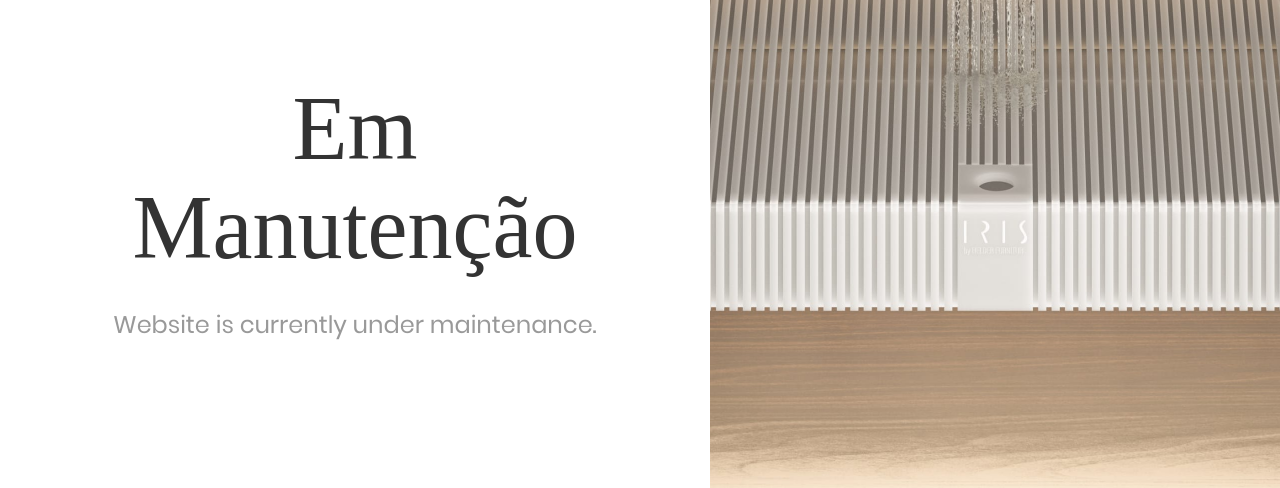
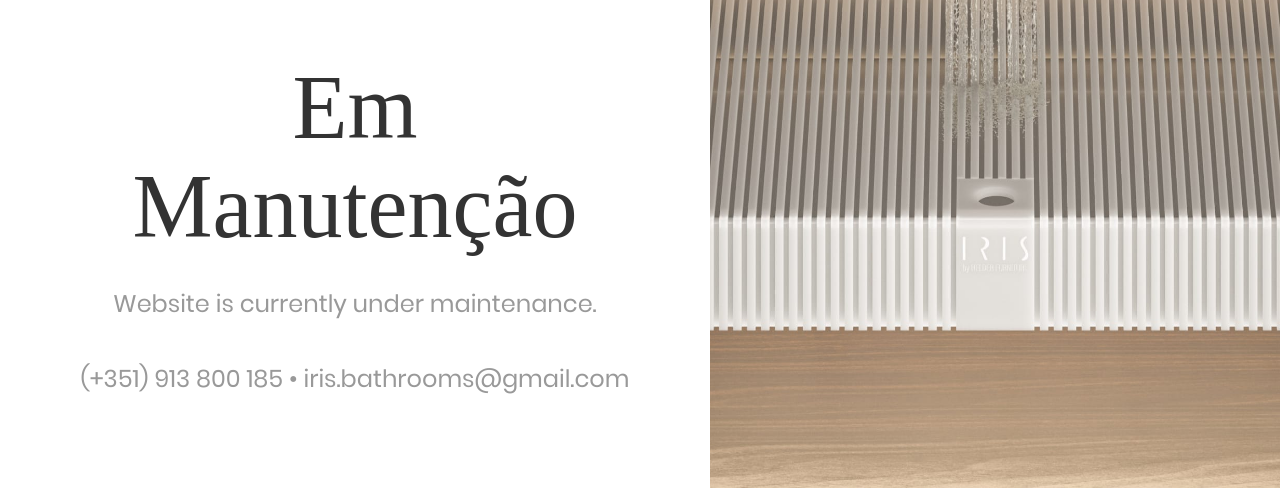
Before and after one commit to irinaribeiro/irisbathrooms.github.io, a plain HTML site: page index.html in a window 1280 px wide. Shown: the part 196-684 px from the top of the page. Drawn offline with Linux system fonts and the light colour scheme; a web font is replaced by a local one.

Commit message:
Update index.html

```diff
--- a/index.html
+++ b/index.html
@@ -103,6 +103,7 @@
         <div class="wsize2 text-center">
           <h3 class="l1-txt1 p-b-34 respon3">Em Manutenção</h3>
           <p class="m2-txt1 p-b-46">Website is currently under maintenance.</p>
+		  <p class="m2-txt1 p-b-46">(+351) 913 800 185 • iris.bathrooms@gmail.com</p>
         </div>
       </div>
 
```
